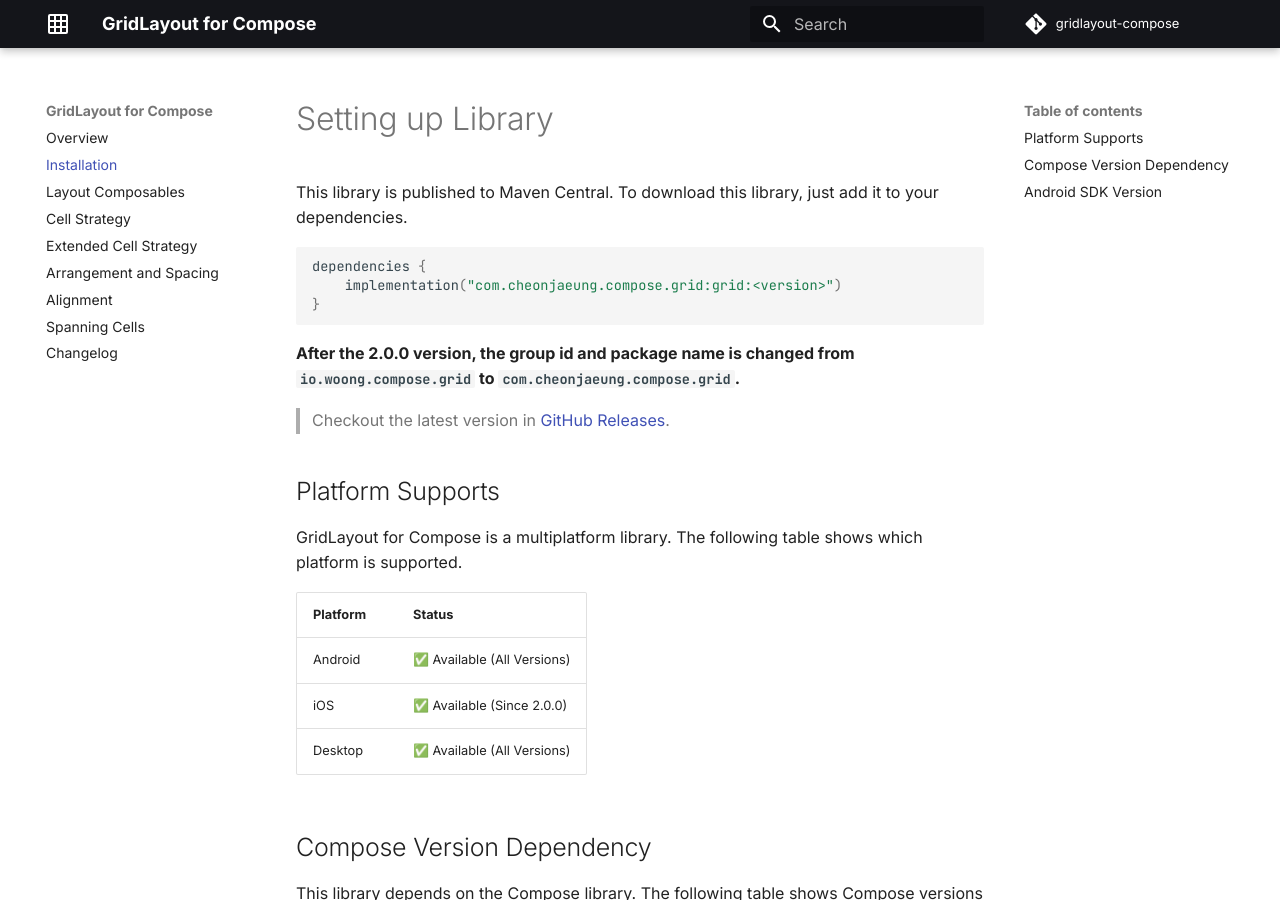
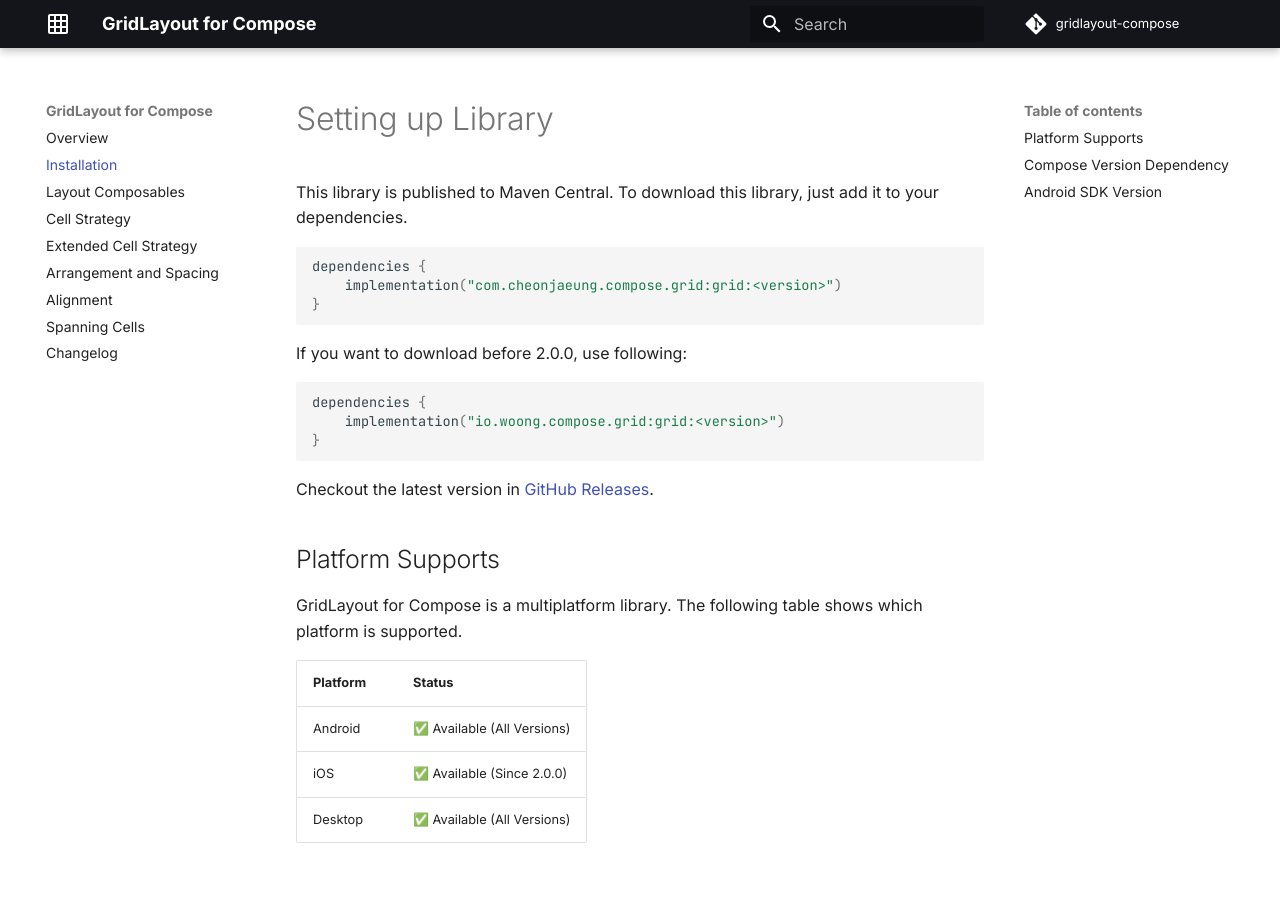
Before and after one commit to cheonjaeung/gridlayout-compose, an MkDocs documentation site: the page built from docs/installation.md, in a window 1280 px wide and 900 px high. Built offline with MkDocs 1.6.1 and Material for MkDocs 9.7.7, drawn with Linux system fonts in a browser that asks for light colours; comment, search, counter and statistics services are not loaded.

````diff
--- a/docs/installation.md
+++ b/docs/installation.md
@@ -3,16 +3,21 @@
 This library is published to Maven Central.
 To download this library, just add it to your dependencies.
 
-```groovy
+```kotlin
 dependencies {
     implementation("com.cheonjaeung.compose.grid:grid:<version>")
 }
 ```
 
-**After the 2.0.0 version, the group id and package name is changed from**
-**`io.woong.compose.grid` to `com.cheonjaeung.compose.grid`.**
+If you want to download before 2.0.0, use following:
+```kotlin
+dependencies {
+    implementation("io.woong.compose.grid:grid:<version>")
+}
+```
 
-> Checkout the latest version in [GitHub Releases](https://github.com/cheonjaeung/gridlayout-compose/releases).
+
+Checkout the latest version in [GitHub Releases](https://github.com/cheonjaeung/gridlayout-compose/releases).
 
 ## Platform Supports
 
````
Also changed, not shown: README.md (+8 -3 lines).
